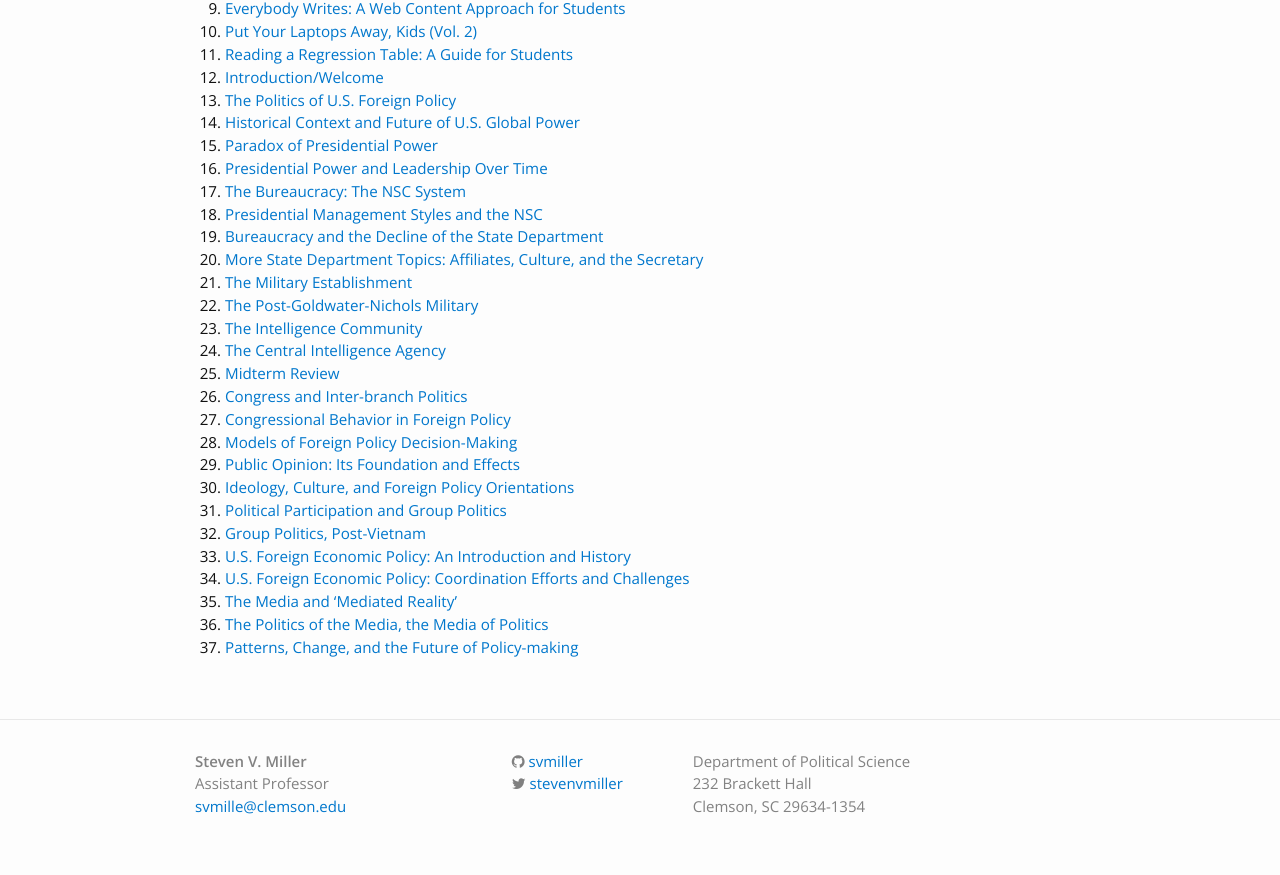
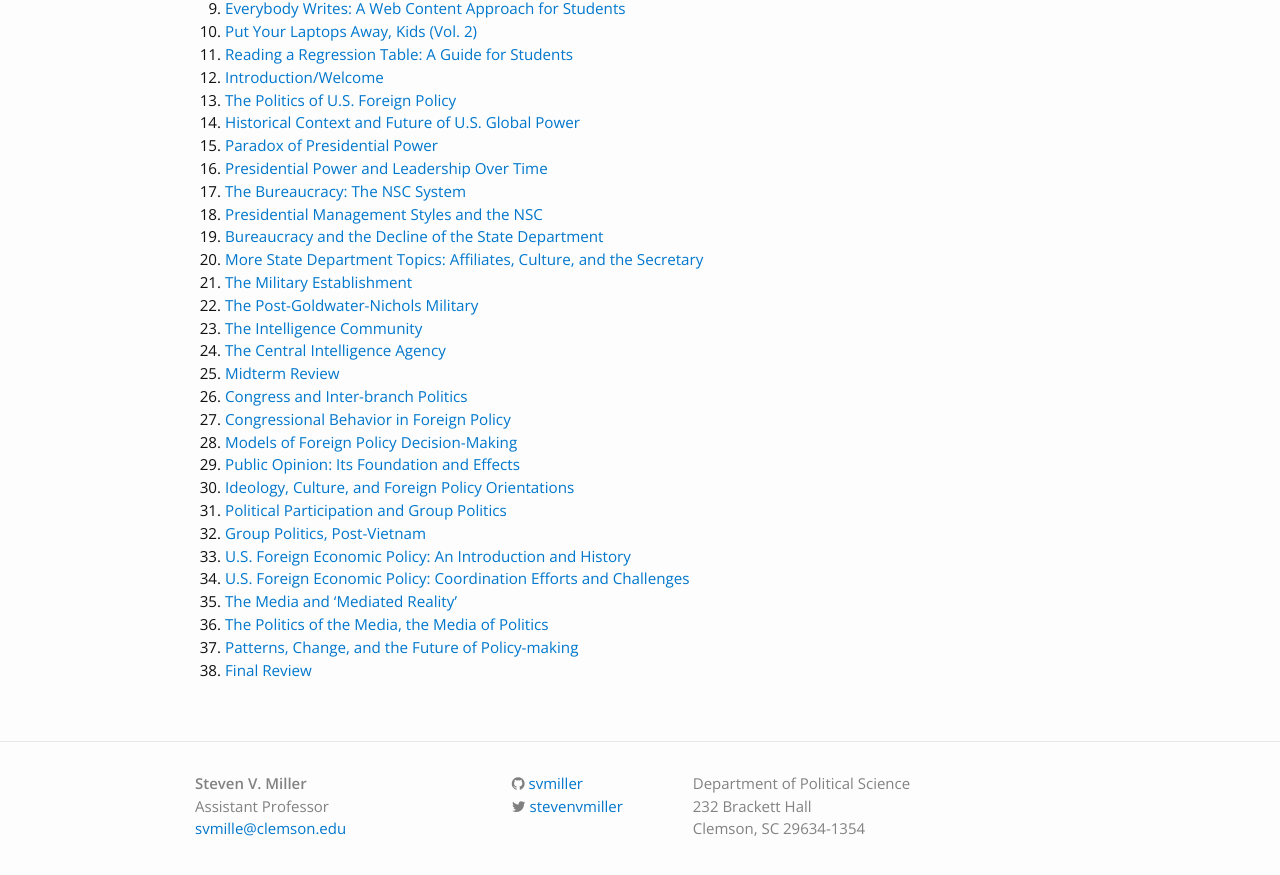
Before and after one commit to svmiller/svmiller.github.io, a Jekyll site: the page built from teaching/posc-3630.md, in a window 1280 px wide and 900 px high, scrolled down 1075 px. Shown: the top 875 px of the window. Built offline with Jekyll 4.4.1, drawn with Linux system fonts in a browser that asks for light colours; nearby versions of some CDN libraries; some web fonts are replaced.

Commit message:
add final reviews

```diff
--- a/teaching/posc-3630.md
+++ b/teaching/posc-3630.md
@@ -55,3 +55,4 @@
 35. [The Media and 'Mediated Reality'](https://www.dropbox.com/s/r2dbsowojyqgb5t/posc3630-lecture-media-1.pdf?dl=0)
 36. [The Politics of the Media, the Media of Politics](https://www.dropbox.com/s/bbafb4kl7pd94tj/posc3630-lecture-media-2.pdf?dl=0)
 37. [Patterns, Change, and the Future of Policy-making](https://www.dropbox.com/s/kb47h1rz5cfhhre/posc3630-lecture-patterns-change-future.pdf?dl=0)
+38. [Final Review](https://www.dropbox.com/s/hrjkoxicq5qmsy6/posc3630-lecture-final-review.pdf?dl=0)
```
Also changed, not shown: teaching/posc-3410.md (+1 -0 lines).
